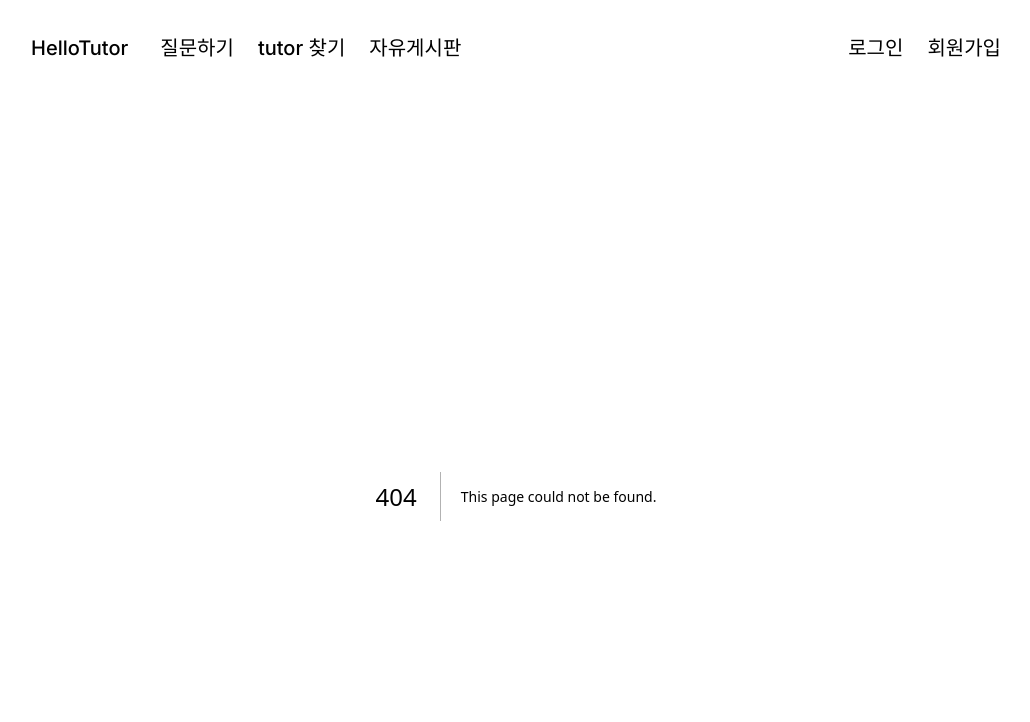
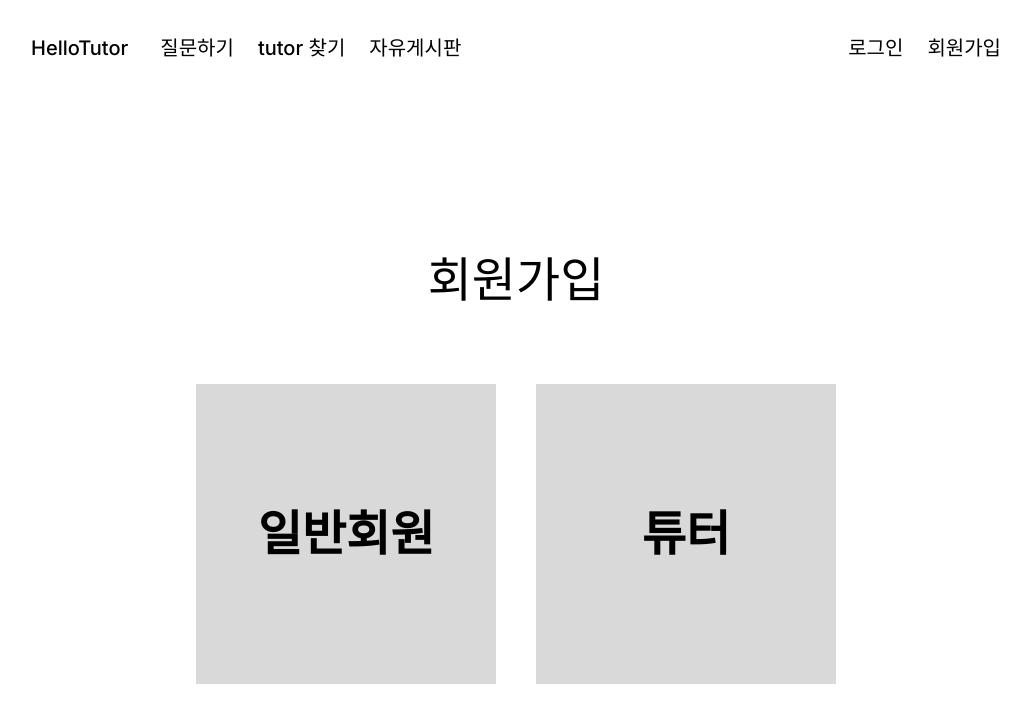
Before and after one commit to HelloTutor/HelloTutor-FE, a Next.js app: page /signup in a window 1280 px wide. Before the commit this address had no page. Shown: the top 722 px of the page, without its empty margins (124-1154 px from the left). Built offline with nearby package versions, Linux system fonts and the light colour scheme.

Commit message:
feat: 회원가입 인트로 페이지

```diff
--- /dev/null
+++ b/src/app/signup/page.tsx
@@ -0,0 +1,23 @@
+import Link from 'next/link';
+
+export default function Signup() {
+
+    const signupType =[{name:'일반회원',link:'/signup/student'},{name:'튜터',link:'/signup/tutor'}]
+    return(
+
+    <div className='text-center mt-[160px]'>
+        <p className='text-5xl mb-20'>회원가입</p>
+    <div className='flex gap-10 justify-center'>
+
+    {signupType.map((item)=>(
+
+        <Link className='w-[300px] h-[300px] bg-[#d9d9d9] flex items-center  justify-center' key={item.name} href={item.link}>
+          <span className=' font-semibold text-5xl'>{item.name}</span>
+        </Link>
+
+))}
+
+    </div>
+</div>
+
+    )}
--- /dev/null
+++ b/src/app/signup/student/page.tsx
@@ -0,0 +1,3 @@
+export default function student(){
+    return(<></>)
+}
--- /dev/null
+++ b/src/app/signup/tutor/page.tsx
@@ -0,0 +1,3 @@
+export default function tutor(){
+    return(<></>)
+}
```
